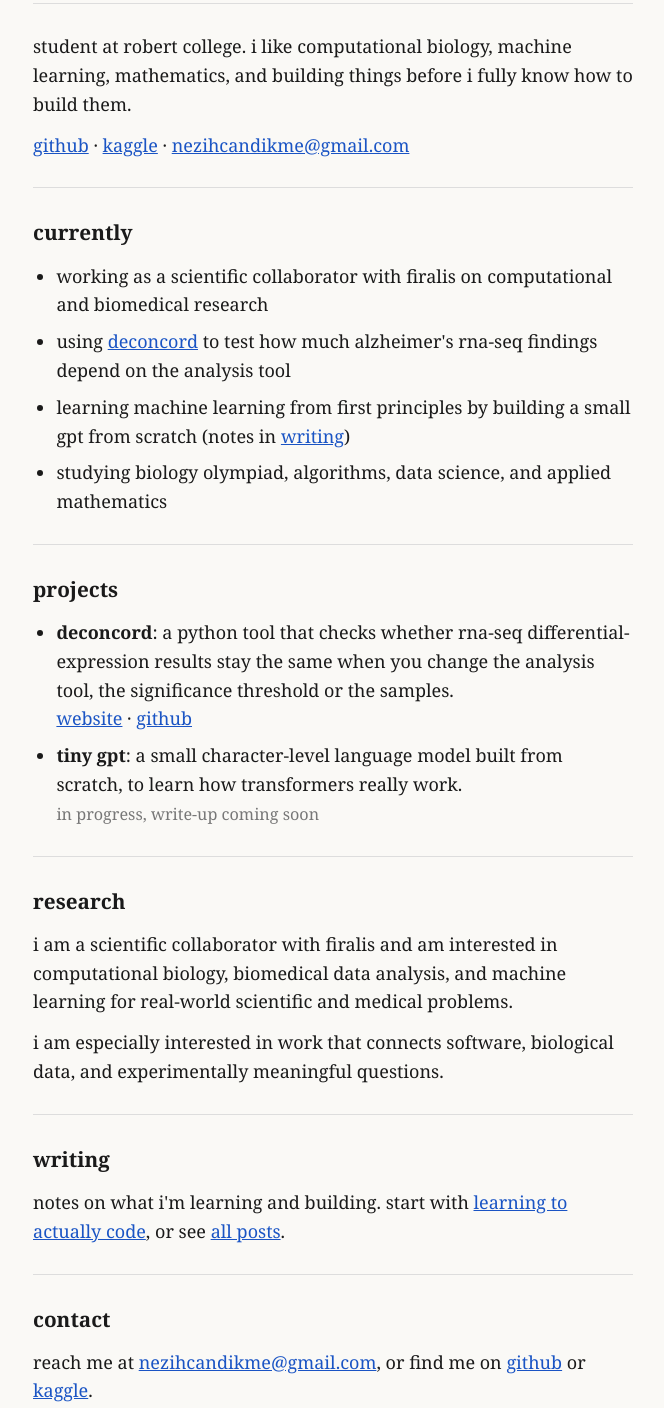
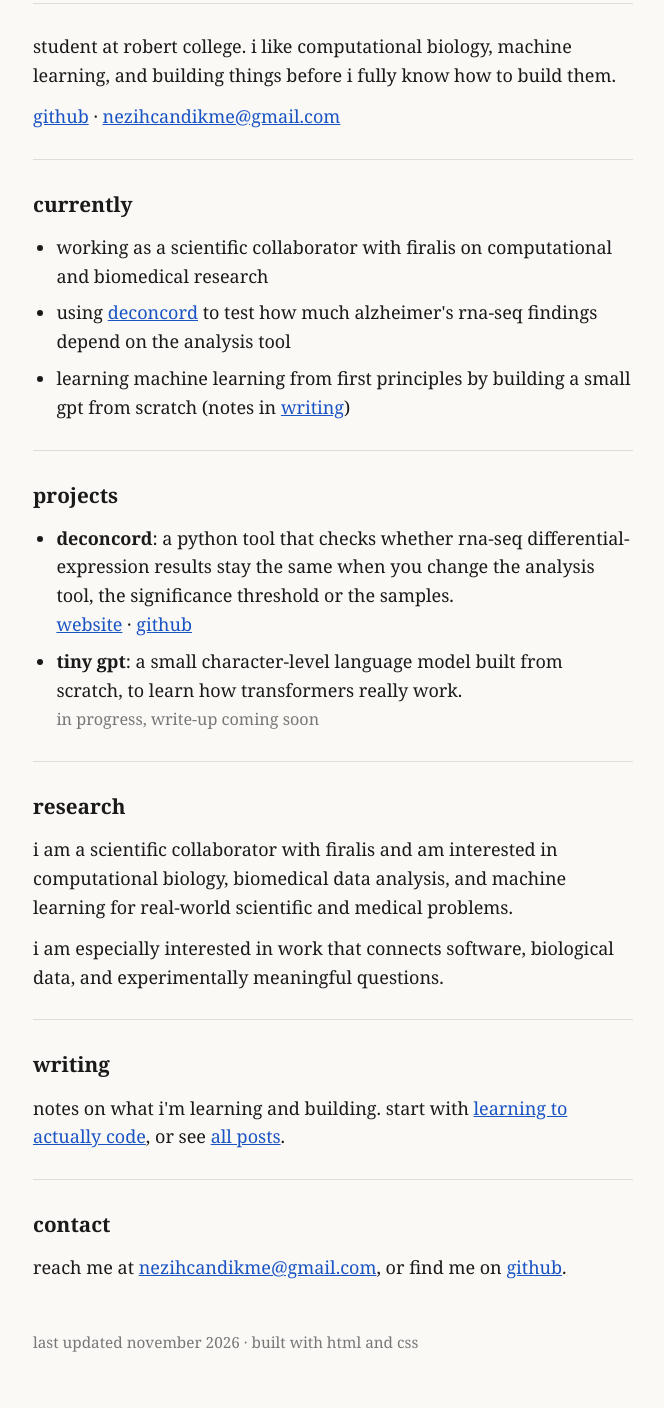
Before and after one commit to nezihcandikme/nezihcandikme.github.io, a plain HTML site: page index.html in a window 1280 px wide. Shown: the part 199-1607 px from the top of the page, without its empty margins (307-971 px from the left). Drawn offline with Linux system fonts and the light colour scheme.

Commit message:
Remove olympiad/maths/algorithms line and Kaggle links
Co-Authored-By: Claude Opus 5.5 <noreply@anthropic.com>
Claude-Session: https://claude.ai/code/session_01PpmHpVqffU3FVkBSKdMupW

```diff
--- a/index.html
+++ b/index.html
@@ -37,12 +37,11 @@
     <section id="intro">
       <p>
         student at robert college. i like computational biology, machine learning,
-        mathematics, and building things before i fully know how to build them.
+        and building things before i fully know how to build them.
       </p>
 
       <p class="links">
         <a href="https://github.com/nezihcandikme" target="_blank" rel="noopener">github</a> ·
-        <a href="https://www.kaggle.com/nezihcandikme" target="_blank" rel="noopener">kaggle</a> ·
         <a href="mailto:nezihcandikme@gmail.com">nezihcandikme@gmail.com</a>
       </p>
     </section>
@@ -56,7 +55,6 @@
         <li>working as a scientific collaborator with firalis on computational and biomedical research</li>
         <li>using <a href="https://github.com/nezihcandikme/DeConcord" target="_blank" rel="noopener">deconcord</a> to test how much alzheimer's rna-seq findings depend on the analysis tool</li>
         <li>learning machine learning from first principles by building a small gpt from scratch (notes in <a href="blog/">writing</a>)</li>
-        <li>studying biology olympiad, algorithms, data science, and applied mathematics</li>
       </ul>
     </section>
 
@@ -118,9 +116,7 @@
         reach me at
         <a href="mailto:nezihcandikme@gmail.com">nezihcandikme@gmail.com</a>,
         or find me on
-        <a href="https://github.com/nezihcandikme" target="_blank" rel="noopener">github</a>
-        or
-        <a href="https://www.kaggle.com/nezihcandikme" target="_blank" rel="noopener">kaggle</a>.
+        <a href="https://github.com/nezihcandikme" target="_blank" rel="noopener">github</a>.
       </p>
     </section>
 
```
